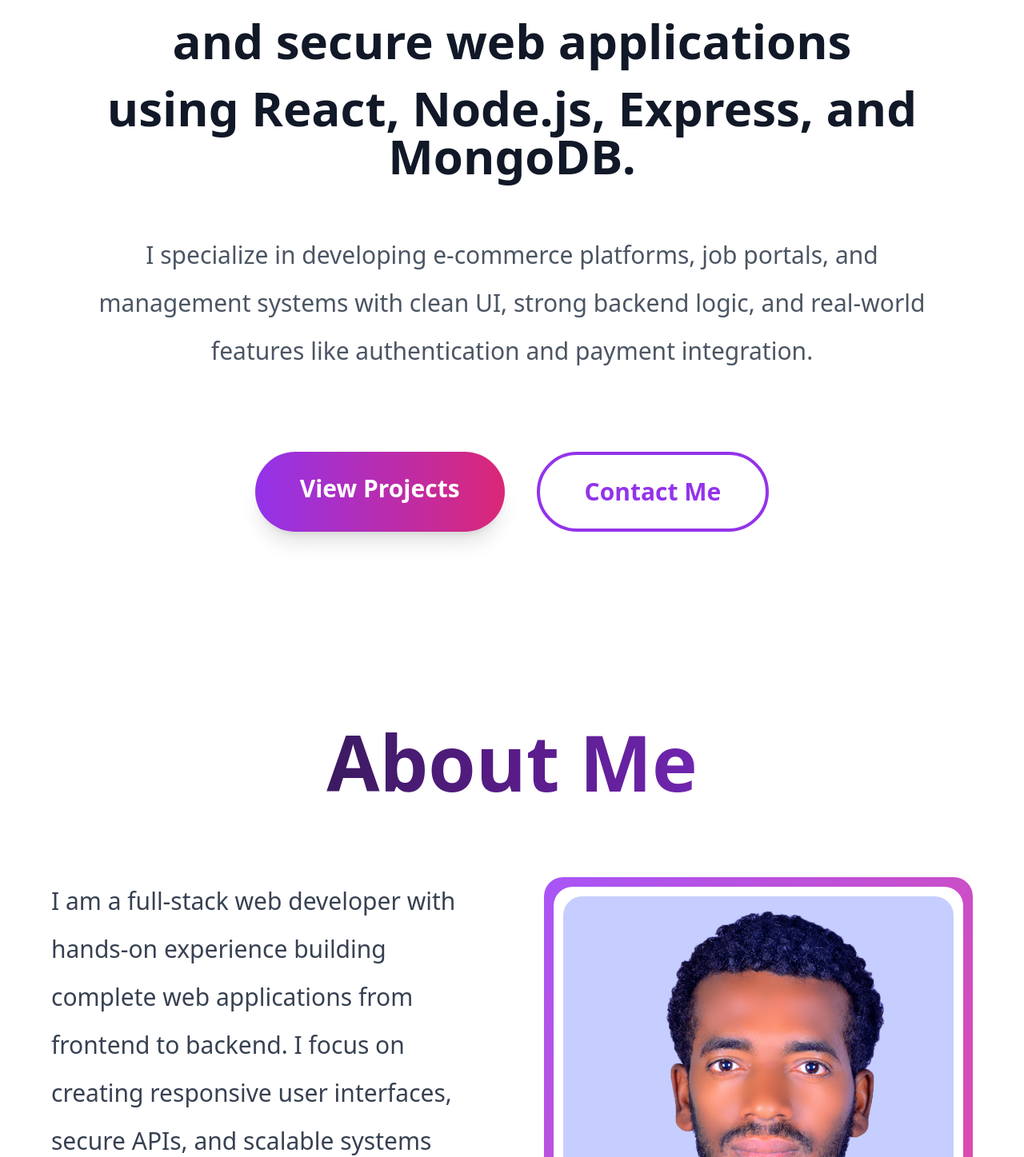
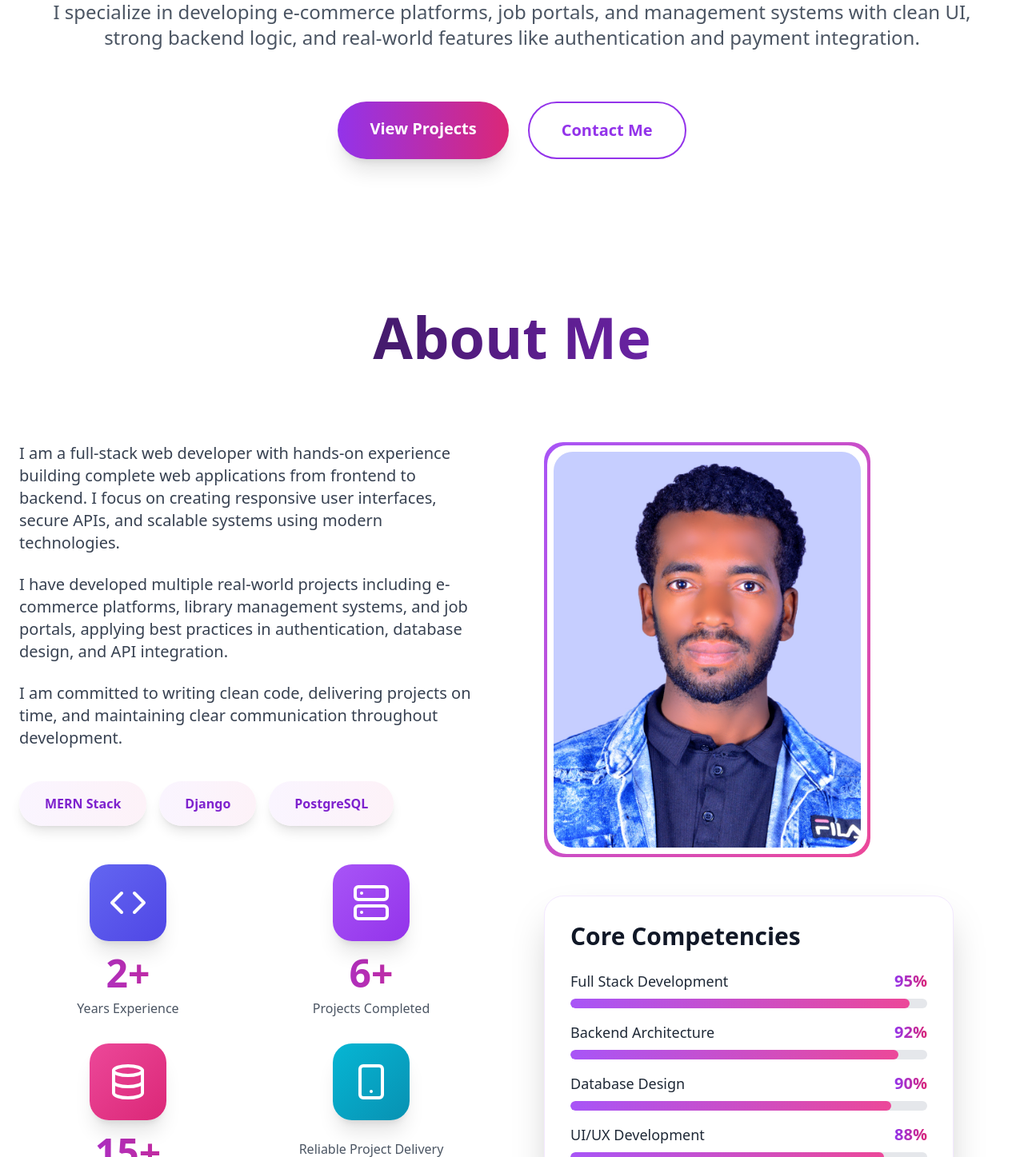
Before and after one commit to Awokeatanaw/my-portfolio, a React (Vite) app in the folder portfolio/: page / in a window 1280 px wide. Shown: the part 543-1990 px from the top of the page at 80% size. Built offline with nearby package versions, Linux system fonts and the light colour scheme.

Commit message:
hero page updated

```diff
--- a/portfolio/src/sections/About.jsx
+++ b/portfolio/src/sections/About.jsx
@@ -14,25 +14,25 @@ export default function About() {
     {
       value: "2+",
       label: "Years Experience",
-      icon: <Code className="w-8 h-8 sm:w-10 sm:h-10 md:w-12 md:h-12 lg:w-14 lg:h-14 xl:w-16 xl:h-16 2xl:w-18 2xl:h-18" />,
+      icon: <Code className="w-12 h-12 text-white" />,
       iconBg: "bg-gradient-to-br from-indigo-500 to-indigo-600"
     },
     {
       value: "6+",
       label: "Projects Completed",
-      icon: <Server className="w-8 h-8 sm:w-10 sm:h-10 md:w-12 md:h-12 lg:w-14 lg:h-14 xl:w-16 xl:h-16 2xl:w-18 2xl:h-18" />,
+      icon: <Server className="w-12 h-12 text-white" />,
       iconBg: "bg-gradient-to-br from-purple-500 to-purple-600"
     },
     {
       value: "15+",
       label: "Technologies",
-      icon: <Database className="w-8 h-8 sm:w-10 sm:h-10 md:w-12 md:h-12 lg:w-14 lg:h-14 xl:w-16 xl:h-16 2xl:w-18 2xl:h-18" />,
+      icon: <Database className="w-12 h-12 text-white" />,
       iconBg: "bg-gradient-to-br from-pink-500 to-pink-600"
     },
     {
       value: "",
       label: "Reliable Project Delivery",
-      icon: <Smartphone className="w-8 h-8 sm:w-10 sm:h-10 md:w-12 md:h-12 lg:w-14 lg:h-14 xl:w-16 xl:h-16 2xl:w-18 2xl:h-18" />,
+      icon: <Smartphone className="w-12 h-12 text-white" />,
       iconBg: "bg-gradient-to-br from-cyan-500 to-cyan-600"
     },
   ];
@@ -40,58 +40,32 @@ export default function About() {
   const tags = ["MERN Stack", "Django", "PostgreSQL"];
 
   return (
-    <section
-      id="about"
-      className="
-        py-12 sm:py-16 md:py-20 lg:py-24 xl:py-28 2xl:py-32 3xl:py-40
-        px-4 sm:px-6 md:px-8 lg:px-12 xl:px-16 2xl:px-24 3xl:px-48 4xl:px-64
-        bg-white overflow-hidden
-        w-full
-      "
-    >
-      <div className="
-        max-w-7xl lg:max-w-8xl xl:max-w-9xl 2xl:max-w-[1800px] 3xl:max-w-[2200px] 4xl:max-w-[2600px]
-        mx-auto
-      ">
+    <section id="about" className="py-16 px-6 md:py-24 lg:py-32 bg-white overflow-hidden">
+      <div className="max-w-7xl mx-auto">
         {/* Title */}
         <motion.div
           initial={{ opacity: 0, y: 40 }}
           whileInView={{ opacity: 1, y: 0 }}
           transition={{ duration: 0.8 }}
-          className="text-center mb-12 md:mb-16 lg:mb-20 xl:mb-24 2xl:mb-32"
+          className="text-center mb-16 md:mb-24"
         >
-          <h2 className="
-            text-4xl sm:text-5xl md:text-6xl
-            lg:text-7xl xl:text-8xl 2xl:text-9xl 3xl:text-[10rem]
-            font-black mb-4 sm:mb-6
-            bg-gradient-to-r from-gray-900 via-purple-900 to-purple-600 bg-clip-text text-transparent
-          ">
+          <h2 className="text-5xl md:text-6xl lg:text-7xl font-black mb-6 bg-gradient-to-r from-gray-900 via-purple-900 to-purple-600 bg-clip-text text-transparent">
             About Me
           </h2>
         </motion.div>
 
         {/* Main Layout - Equal Height Columns */}
-        <div className="
-          grid lg:grid-cols-2
-          gap-8 sm:gap-10 md:gap-12 lg:gap-16 xl:gap-20 2xl:gap-24 3xl:gap-32
-          items-stretch
-        ">
+        <div className="grid lg:grid-cols-2 gap-12 lg:gap-20 items-stretch">
           {/* Left: Text, Tags & Stats */}
           <motion.div
             initial={{ opacity: 0, x: -60 }}
             whileInView={{ opacity: 1, x: 0 }}
             transition={{ duration: 0.9 }}
-            className="flex flex-col justify-between space-y-8 sm:space-y-10 md:space-y-12 lg:space-y-16"
+            className="flex flex-col justify-between space-y-12"
           >
             {/* Introduction Text */}
             <div className="text-center lg:text-left">
-              <div className="
-                space-y-4 sm:space-y-5 md:space-y-6 lg:space-y-8
-                text-gray-700
-                text-base sm:text-lg md:text-xl
-                lg:text-2xl xl:text-3xl 2xl:text-4xl 3xl:text-5xl
-                leading-relaxed lg:leading-loose xl:leading-loose
-              ">
+              <div className="space-y-6 text-gray-700 text-base md:text-lg lg:text-xl leading-relaxed">
                 <p>
                   I am a full-stack web developer with hands-on experience building complete web applications from frontend to backend. I focus on creating responsive user interfaces, secure APIs, and scalable systems using modern technologies.
                 </p>
@@ -104,23 +78,11 @@ export default function About() {
               </div>
 
               {/* Skill Tags */}
-              <div className="
-                flex flex-wrap
-                gap-3 sm:gap-4 md:gap-5 lg:gap-6
-                justify-center lg:justify-start
-                mt-8 sm:mt-10 md:mt-12 lg:mt-16 xl:mt-20
-              ">
+              <div className="flex flex-wrap gap-4 justify-center lg:justify-start mt-10">
                 {tags.map((tag) => (
                   <span
                     key={tag}
-                    className="
-                      px-6 py-3 sm:px-8 sm:py-4
-                      md:px-10 md:py-5 lg:px-12 lg:py-6 xl:px-14 xl:py-7
-                      bg-gradient-to-r from-purple-50 to-pink-50
-                      text-purple-700 font-semibold
-                      rounded-full shadow-lg hover:shadow-xl transition-shadow
-                      text-sm sm:text-base md:text-lg lg:text-xl xl:text-2xl
-                    "
+                    className="px-8 py-4 bg-gradient-to-r from-purple-50 to-pink-50 text-purple-700 font-semibold rounded-full shadow-lg hover:shadow-xl transition-shadow"
                   >
                     {tag}
                   </span>
@@ -129,10 +91,7 @@ export default function About() {
             </div>
 
             {/* Stats - 2x2 Grid */}
-            <div className="
-              grid grid-cols-2
-              gap-4 sm:gap-6 md:gap-8 lg:gap-10 xl:gap-12 2xl:gap-16
-            ">
+            <div className="grid grid-cols-2 gap-8">
               {stats.map((stat, index) => (
                 <motion.div
                   key={index}
@@ -141,29 +100,13 @@ export default function About() {
                   transition={{ delay: index * 0.1 }}
                   className="text-center group"
                 >
-                  <div className={`
-                    inline-flex p-4 sm:p-5 md:p-6 lg:p-7 xl:p-8 2xl:p-10
-                    rounded-3xl ${stat.iconBg} shadow-xl
-                    group-hover:scale-110 transition-transform mb-3 sm:mb-4
-                  `}>
+                  <div className={`inline-flex p-6 rounded-3xl ${stat.iconBg} shadow-xl group-hover:scale-110 transition-transform mb-4`}>
                     {stat.icon}
                   </div>
-                  <h4 className="
-                    text-3xl sm:text-4xl md:text-5xl
-                    lg:text-6xl xl:text-7xl 2xl:text-8xl
-                    font-black
-                    bg-gradient-to-r from-purple-600 to-pink-600 bg-clip-text text-transparent
-                    mb-1 sm:mb-2
-                  ">
+                  <h4 className="text-4xl md:text-5xl font-black bg-gradient-to-r from-purple-600 to-pink-600 bg-clip-text text-transparent mb-2">
                     {stat.value}
                   </h4>
-                  <p className="
-                    text-gray-600 font-medium
-                    text-sm sm:text-base md:text-lg
-                    lg:text-xl xl:text-2xl 2xl:text-3xl
-                  ">
-                    {stat.label}
-                  </p>
+                  <p className="text-gray-600 font-medium">{stat.label}</p>
                 </motion.div>
               ))}
             </div>
@@ -174,33 +117,20 @@ export default function About() {
             initial={{ opacity: 0, x: 60 }}
             whileInView={{ opacity: 1, x: 0 }}
             transition={{ duration: 0.9 }}
-            className="
-              flex flex-col items-center lg:items-start
-              space-y-8 sm:space-y-10 md:space-y-12 lg:space-y-16
-            "
+            className="flex flex-col items-center lg:items-start"
           >
             {/* Decorated Photo */}
-            <div className="relative group w-full max-w-md sm:max-w-lg md:max-w-xl lg:max-w-2xl xl:max-w-3xl 2xl:max-w-4xl">
+            <div className="relative group mb-8 lg:mb-12">
               {/* Outer glow ring */}
-              <div className="
-                absolute inset-0 rounded-3xl
-                bg-gradient-to-br from-purple-400/30 to-pink-400/30
-                blur-3xl group-hover:blur-4xl transition-all duration-700 -z-10
-              " />
+              <div className="absolute inset-0 rounded-3xl bg-gradient-to-br from-purple-400/30 to-pink-400/30 blur-3xl group-hover:blur-4xl transition-all duration-700 -z-10" />
 
               {/* Inner gradient border */}
-              <div className="
-                relative p-1 sm:p-2 md:p-3
-                bg-gradient-to-br from-purple-500 to-pink-500 rounded-3xl
-              ">
-                <div className="bg-white rounded-3xl p-2 sm:p-3">
+              <div className="relative p-1 bg-gradient-to-br from-purple-500 to-pink-500 rounded-3xl">
+                <div className="bg-white rounded-3xl p-2">
                   <img
                     src={myphoto}
                     alt="Awoke Atanaw"
-                    className="
-                      w-full h-auto
-                      rounded-3xl object-cover shadow-inner
-                    "
+                    className="w-72 md:w-80 lg:w-96 rounded-3xl object-cover shadow-inner"
                   />
                 </div>
               </div>
@@ -210,49 +140,25 @@ export default function About() {
             </div>
 
             {/* Compact Core Competencies */}
-            <div className="
-              w-full
-              max-w-md sm:max-w-lg md:max-w-xl lg:max-w-2xl xl:max-w-3xl
-              bg-white rounded-3xl shadow-2xl
-              p-6 sm:p-8 md:p-10 lg:p-12 xl:p-14
-              border border-purple-100
-            ">
-              <h3 className="
-                text-xl sm:text-2xl md:text-3xl
-                lg:text-4xl xl:text-5xl 2xl:text-6xl
-                font-bold text-gray-900
-                mb-4 sm:mb-6 md:mb-8 lg:mb-10
-                text-center lg:text-left
-              ">
+            <div className="w-full max-w-lg bg-white rounded-3xl shadow-2xl p-6 md:p-8 border border-purple-100">
+              <h3 className="text-2xl md:text-3xl font-bold text-gray-900 mb-6 text-center lg:text-left">
                 Core Competencies
               </h3>
-              <div className="space-y-4 sm:space-y-5 md:space-y-6 lg:space-y-8">
+              <div className="space-y-4">
                 {competencies.map((comp, index) => (
                   <div key={index}>
-                    <div className="flex justify-between items-center mb-2 sm:mb-3">
-                      <span className="
-                        text-sm sm:text-base md:text-lg
-                        lg:text-xl xl:text-2xl 2xl:text-3xl
-                        font-medium text-gray-800
-                      ">
-                        {comp.name}
-                      </span>
-                      <span className="
-                        text-lg sm:text-xl md:text-2xl
-                        lg:text-3xl xl:text-4xl
-                        font-bold bg-gradient-to-r from-purple-600 to-pink-600 bg-clip-text text-transparent
-                      ">
+                    <div className="flex justify-between items-center mb-2">
+                      <span className="text-base md:text-lg font-medium text-gray-800">{comp.name}</span>
+                      <span className="text-xl font-bold bg-gradient-to-r from-purple-600 to-pink-600 bg-clip-text text-transparent">
                         {comp.percentage}%
                       </span>
                     </div>
-                    <div className="w-full bg-gray-200 rounded-full h-2 sm:h-3 md:h-4 overflow-hidden">
+                    <div className="w-full bg-gray-200 rounded-full h-3 overflow-hidden">
                       <motion.div
                         initial={{ width: 0 }}
                         whileInView={{ width: `${comp.percentage}%` }}
                         transition={{ duration: 1.5, delay: index * 0.1 }}
-                        className="
-                          h-full bg-gradient-to-r from-purple-500 to-pink-500 rounded-full
-                        "
+                        className="h-full bg-gradient-to-r from-purple-500 to-pink-500 rounded-full"
                       />
                     </div>
                   </div>
--- a/portfolio/src/sections/Hero.jsx
+++ b/portfolio/src/sections/Hero.jsx
@@ -1,34 +1,35 @@
-import { motion } from 'framer-motion';
-import { Github, Linkedin, Mail } from 'lucide-react';
+import { motion } from "framer-motion";
+import { Github, Linkedin, Mail } from "lucide-react";
 
 export default function Hero() {
   return (
     <section
       id="home"
       className="
-        relative min-h-screen flex flex-col justify-center items-center
-        px-4 sm:px-6 md:px-10 lg:px-16 xl:px-24 2xl:px-32 3xl:px-48 4xl:px-64
-        pt-24 md:pt-28 lg:pt-32
+        relative min-h-screen w-full
+        flex items-center
+        px-6 md:px-10 lg:px-16 2xl:px-32 3xl:px-40
+        pt-24 md:pt-28
         overflow-hidden bg-white
-        w-full
       "
     >
-      {/* Subtle decorative elements - scaled for large screens */}
-      <div className="absolute inset-0 -z-10 w-full h-full">
-        <div className="absolute top-0 right-0 w-96 h-96 md:w-[600px] md:h-[600px] lg:w-[800px] lg:h-[800px] xl:w-[1000px] xl:h-[1000px] 2xl:w-[1200px] 2xl:h-[1200px] bg-gradient-to-br from-purple-300/20 to-pink-300/20 rounded-full blur-3xl translate-x-32 -translate-y-32" />
-        <div className="absolute bottom-0 left-0 w-96 h-96 md:w-[600px] md:h-[600px] lg:w-[800px] lg:h-[800px] xl:w-[1000px] xl:h-[1000px] 2xl:w-[1200px] 2xl:h-[1200px] bg-gradient-to-tr from-purple-400/20 to-pink-400/20 rounded-full blur-3xl -translate-x-32 translate-y-32" />
+      {/* Background decorations (stretch-safe) */}
+      <div className="absolute inset-0 -z-10">
+        <div className="absolute top-0 right-0 w-[500px] h-[500px] 2xl:w-[700px] 2xl:h-[700px] bg-gradient-to-br from-purple-300/20 to-pink-300/20 rounded-full blur-3xl translate-x-48 -translate-y-48" />
+        <div className="absolute bottom-0 left-0 w-[500px] h-[500px] 2xl:w-[700px] 2xl:h-[700px] bg-gradient-to-tr from-purple-400/20 to-pink-400/20 rounded-full blur-3xl -translate-x-48 translate-y-48" />
       </div>
 
-      {/* Main Content - Center aligned and max width controlled */}
+      {/* Content Wrapper — FULL WIDTH */}
       <motion.div
         initial={{ opacity: 0, y: 60 }}
         animate={{ opacity: 1, y: 0 }}
         transition={{ duration: 1.2, ease: "easeOut" }}
         className="
-          relative text-center
           w-full
-          max-w-5xl lg:max-w-6xl xl:max-w-7xl 2xl:max-w-8xl 3xl:max-w-9xl 4xl:max-w-[1920px]
+          max-w-[1600px] 3xl:max-w-[1800px]
           mx-auto
+          grid place-items-center
+          text-center
         "
       >
         {/* Name */}
@@ -36,13 +37,9 @@ export default function Hero() {
           initial={{ opacity: 0, y: 30 }}
           animate={{ opacity: 1, y: 0 }}
           transition={{ delay: 0.2, duration: 1 }}
-          className="mb-6 sm:mb-8 lg:mb-10 xl:mb-12"
+          className="mb-8"
         >
-          <h2 className="
-            text-3xl sm:text-4xl md:text-5xl
-            lg:text-6xl xl:text-7xl 2xl:text-8xl 3xl:text-9xl
-            font-bold text-gray-800
-          ">
+          <h2 className="text-3xl sm:text-4xl md:text-5xl lg:text-6xl font-bold text-gray-800">
             Hi, I'm{" "}
             <span className="bg-gradient-to-r from-purple-600 to-pink-600 bg-clip-text text-transparent font-extrabold">
               Awoke Atanaw
@@ -55,11 +52,7 @@ export default function Hero() {
           initial={{ opacity: 0, y: 30 }}
           animate={{ opacity: 1, y: 0 }}
           transition={{ delay: 0.5, duration: 1 }}
-          className="
-            text-4xl sm:text-5xl md:text-6xl
-            lg:text-7xl xl:text-8xl 2xl:text-9xl 3xl:text-[10rem]
-            font-extrabold mb-6 lg:mb-8 xl:mb-10 2xl:mb-12
-          "
+          className="text-4xl sm:text-5xl md:text-6xl lg:text-7xl font-extrabold mb-6"
         >
           <span className="bg-gradient-to-r from-purple-600 via-purple-500 to-pink-600 bg-clip-text text-transparent">
             MERN Stack Web Developer
@@ -71,39 +64,26 @@ export default function Hero() {
           initial={{ opacity: 0, y: 40 }}
           animate={{ opacity: 1, y: 0 }}
           transition={{ delay: 0.8, duration: 1 }}
-          className="
-            text-2xl sm:text-3xl md:text-4xl
-            lg:text-5xl xl:text-6xl 2xl:text-7xl 3xl:text-8xl
-            font-bold text-gray-900 leading-tight
-            mb-8 sm:mb-10 lg:mb-12 xl:mb-16 2xl:mb-20
-          "
+          className="text-2xl sm:text-3xl md:text-4xl lg:text-5xl font-bold text-gray-900 leading-tight mb-10"
         >
-          <span className="block mb-4 lg:mb-6">
-            I build modern, scalable,
-          </span>
-          <span className="block mb-4 lg:mb-6">
-            and secure web applications
-          </span>
-          <span className="block">
-            using React, Node.js, Express, and MongoDB.
-          </span>
+          I build modern, scalable,
+          <br className="hidden sm:inline" />
+          and secure web applications
+          <br className="hidden sm:inline" />
+          using React, Node.js, Express, and MongoDB.
         </motion.h2>
 
-        {/* Intro */}
+        {/* Intro — wider but same text size */}
         <motion.p
           initial={{ opacity: 0, y: 30 }}
           animate={{ opacity: 1, y: 0 }}
           transition={{ delay: 1.1, duration: 1 }}
           className="
-            text-base sm:text-lg md:text-xl
-            lg:text-2xl xl:text-3xl 2xl:text-4xl 3xl:text-5xl
+            text-base sm:text-lg md:text-xl lg:text-2xl
             text-gray-600
-            w-full
-            max-w-3xl sm:max-w-4xl md:max-w-5xl
-            lg:max-w-6xl xl:max-w-7xl 2xl:max-w-8xl
-            mx-auto
-            mb-12 sm:mb-16 lg:mb-20 xl:mb-24 2xl:mb-32
-            leading-relaxed lg:leading-loose xl:leading-loose
+            max-w-[1200px] 3xl:max-w-[1400px]
+            mb-16
+            leading-relaxed
           "
         >
           I specialize in developing e-commerce platforms, job portals, and
@@ -111,43 +91,22 @@ export default function Hero() {
           features like authentication and payment integration.
         </motion.p>
 
-        {/* CTA Buttons - Scaled for large screens */}
+        {/* CTA */}
         <motion.div
           initial={{ opacity: 0, y: 30 }}
           animate={{ opacity: 1, y: 0 }}
           transition={{ delay: 1.4, duration: 1 }}
-          className="flex flex-col sm:flex-row gap-4 sm:gap-6 lg:gap-8 xl:gap-10 justify-center mb-16 sm:mb-20 lg:mb-24 xl:mb-32"
+          className="flex flex-col sm:flex-row gap-6 justify-center"
         >
           <a
             href="#projects"
-            className="
-              px-8 py-4 sm:px-10 sm:py-5
-              lg:px-12 lg:py-6 xl:px-14 xl:py-7 2xl:px-16 2xl:py-8
-              text-base sm:text-lg md:text-xl
-              lg:text-2xl xl:text-3xl
-              font-bold text-white
-              rounded-full
-              bg-gradient-to-r from-purple-600 to-pink-600
-              shadow-xl hover:shadow-2xl hover:scale-105
-              transition-all duration-300
-            "
+            className="px-10 py-5 text-lg md:text-xl font-bold text-white rounded-full bg-gradient-to-r from-purple-600 to-pink-600 shadow-xl hover:shadow-2xl hover:scale-105 transition-all duration-300"
           >
             View Projects
           </a>
           <a
             href="#contact"
-            className="
-              px-8 py-4 sm:px-10 sm:py-5
-              lg:px-12 lg:py-6 xl:px-14 xl:py-7 2xl:px-16 2xl:py-8
-              text-base sm:text-lg md:text-xl
-              lg:text-2xl xl:text-3xl
-              font-bold text-purple-600
-              rounded-full
-              border-2 sm:border-3 lg:border-4
-              border-purple-600
-              hover:bg-purple-600 hover:text-white
-              transition-all duration-300
-            "
+            className="px-10 py-5 text-lg md:text-xl font-bold text-purple-600 rounded-full border-2 border-purple-600 hover:bg-purple-600 hover:text-white transition-all duration-300"
           >
             Contact Me
           </a>
```
